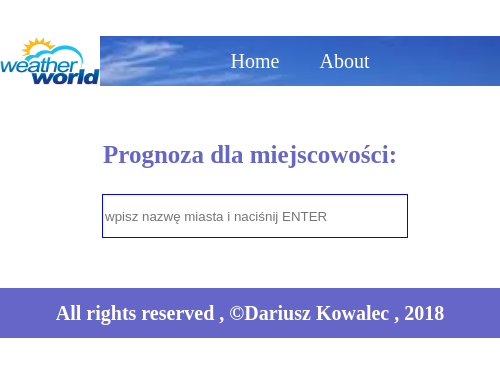
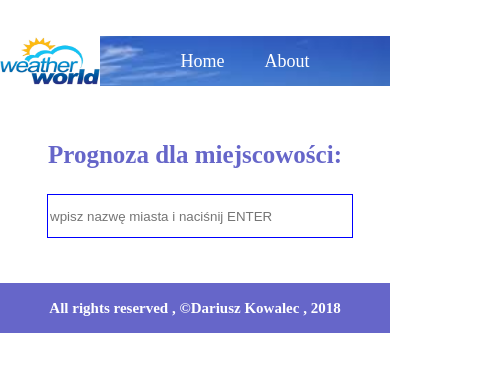
Before and after one commit to dkkc/weather_app, a React app: page / in a window 390 px wide. Shown: the top 376 px of the page, 500 px wide, since content can reach past the window. Built offline with nearby package versions, Linux system fonts and the light colour scheme.

Commit message:
more changes

```diff
--- a/src/App.css
+++ b/src/App.css
@@ -1,19 +1,18 @@
 
 body {
     box-sizing: border-box;
-
     padding: 0;
     margin: 0 auto;
 }
 
 .App {
-
     text-align: center;
     width: 100vw;
     margin: 0 auto;
 
 }
-.App .Weather {
+
+.App  .Weather {
 
     display: -webkit-inline-flex;
     display: inline-flex;
@@ -32,16 +31,17 @@ body {
         display: flex;
         width: 100%;
     }
-}@media (max-width: 900px) {
+
+}
+@media (max-width: 960px) {
     .App {
-        width: 500px;;
-        height: auto;
+
+        height: 100vh;
         padding: 20px 0;
         text-align: center;
+        margin: 0 auto;
         /* margin: 0 auto; */
     }
-    /* .App .Weather {
-        display: -webkit-flex;
-        display: flex;
-    } */
+
+
 }
--- a/src/App.js
+++ b/src/App.js
@@ -90,6 +90,7 @@ class App extends Component {
 
         return (
             <div className = "App">
+                <div classNmame = "Test">
                 <Header />
                 <InputCity
                 city_name = {city}
@@ -98,6 +99,7 @@ class App extends Component {
                 />
                 {data}
                 <Footer />
+               </div>
             </div >
         );
     }
--- a/src/components/Footer/Footer.css
+++ b/src/components/Footer/Footer.css
@@ -14,8 +14,11 @@
 
 @media (max-width: 500px) {
     .Footer {
-      width: 100%;
+
       margin: 0 auto;
     }
 
+    .Footer > p {
+        font-size: 15px;
+    }
 }
--- a/src/components/Header/Header.css
+++ b/src/components/Header/Header.css
@@ -46,10 +46,10 @@
       margin: 0 auto;
     }
 
-    /* .Weather li ,p {
-        font-size: 20px;
-        color: rgb(102, 102, 201);
-        list-style-type: none;
-        font-weight: bold;
-    } */
+    .Header > nav > ul >li > a {
+
+        font-size: 18px;
+
+     }
+
 }
--- a/src/components/Weather/Weather.css
+++ b/src/components/Weather/Weather.css
@@ -1,5 +1,5 @@
 .Weather {
-    box-shadow: 50px solid rgb(204, 188, 188);
+
     border: 1px solid rgb(102,102,201);
     width: 200px;
     height: 220px;
@@ -32,7 +32,6 @@
     text-align: center;
 }
 .Weather p {
-    /* float: left; */
     display: flex;
     justify-content: flex-start;
 }
@@ -42,13 +41,7 @@
         width: auto;
         height: auto;
         margin: 0 auto;
-        /* display: block; */
+
     }
 
-    /* .Weather li ,p {
-        font-size: 20px;
-        color: rgb(102, 102, 201);
-        list-style-type: none;
-        font-weight: bold;
-    } */
 }
```
